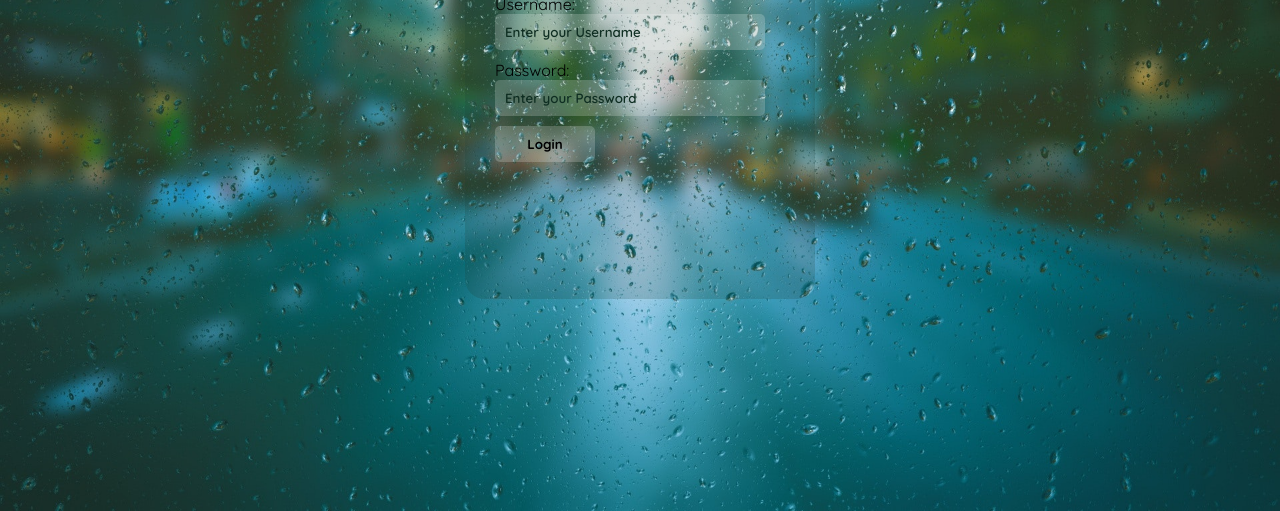
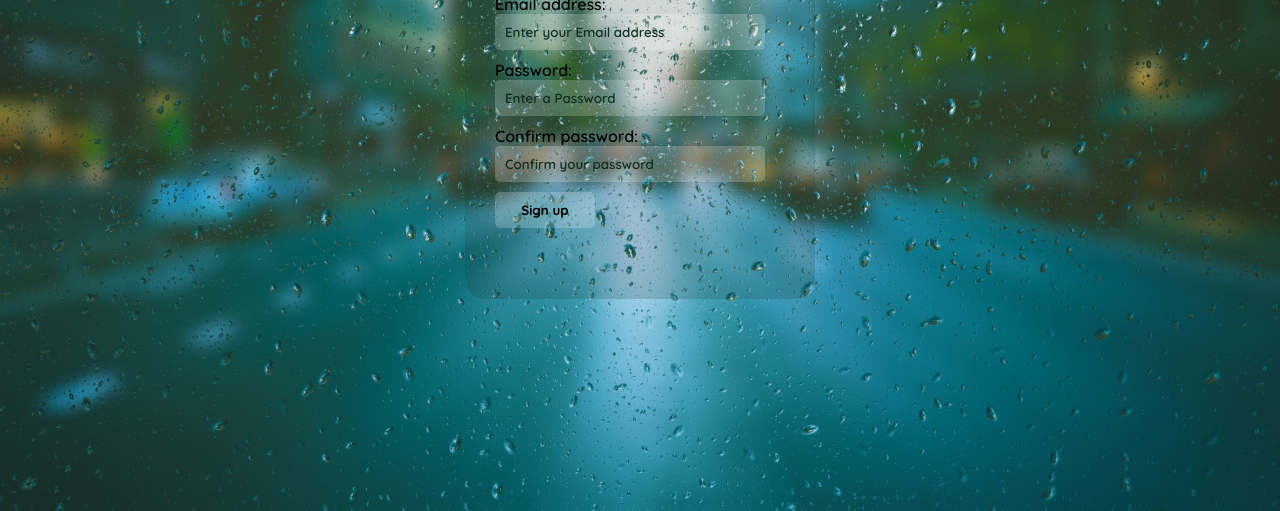
Before and after one commit to tushariar/transparent-login-register-form, a plain HTML site: page index.html in a window 1280 px wide. Shown: the part 289-800 px from the top of the page. Drawn offline with Linux system fonts and the light colour scheme.

Commit message:
Designed Registration Form -Version 1.1

```diff
--- a/index.html
+++ b/index.html
@@ -13,18 +13,38 @@
 <body>
     <div class="container">
         <div class="box">
+            <!-- Login Form  -->
             <form action="" class="loginForm" id="loginForm">
                 <h1>Login to DevHub</h1>
                 <div class="input-group">
-                    <label for="username">Username:</label>
-                    <input type="text" name="username" id="username" placeholder="Enter your Username">
+                    <label for="email">Email address:</label>
+                    <input type="email" name="email" id="email" placeholder="Enter your Email address">
                 </div>
                 <div class="input-group">
                     <label for="password">Password:</label>
                     <input type="password" name="password" id="password" placeholder="Enter your Password">
                 </div>
                 <div class="input-group">
-                    <button id="loginbtn">Login</button>
+                    <button id="loginbtn" class="btn">Login</button>
+                </div>
+            </form>
+            <!-- Registration Form  -->
+            <form action="" class="regForm" id="regForm">
+                <h1>Create new account</h1>
+                <div class="input-group">
+                    <label for="email">Email address:</label>
+                    <input type="email" name="email" id="email" placeholder="Enter your Email address" required>
+                </div>
+                <div class="input-group">
+                    <label for="password">Password:</label>
+                    <input type="password" name="password" id="password" placeholder="Enter a Password" required>
+                </div>
+                <div class="input-group">
+                    <label for="confirmPassword">Confirm password:</label>
+                    <input type="password" name="confirmPassword" id="confirmPassword" placeholder="Confirm your password" required>
+                </div>
+                <div class="input-group">
+                    <button id="regbtn" class="btn">Sign up</button>
                 </div>
             </form>
         </div>
--- a/style.css
+++ b/style.css
@@ -24,14 +24,15 @@
     border-radius: 20px;
 }
 
-.loginForm{
+.loginForm, .regForm{
     width: 320px;
     position: absolute;
     display: block;
     margin: 30% 30px;
 }
+.loginForm{display: none;}
 
-.login h1{
+h1{
     color: rgba(28,63,54,1);
     color: rgba(0,0,0,0.8);
     margin-bottom: 10px;
@@ -40,7 +41,10 @@
     margin: 10px 0;
     color: #000;
 }
-input, #loginbtn{
+label{
+    font-weight: 600;
+}
+input, .btn{
     display: block;
     width: 250px;
     border: none;
@@ -56,13 +60,13 @@ input::placeholder{
     color: #0f2e22;
 }
 
-#loginbtn{
+.btn{
     display: block;
     width: 100px;
     font-weight: bold;
     cursor: pointer;
 }
-#loginbtn:hover{
+.btn:hover{
     background: rgba(51, 89, 74,0.8);
     background: rgba(0,0,0,0.7);
     color: white;
```
